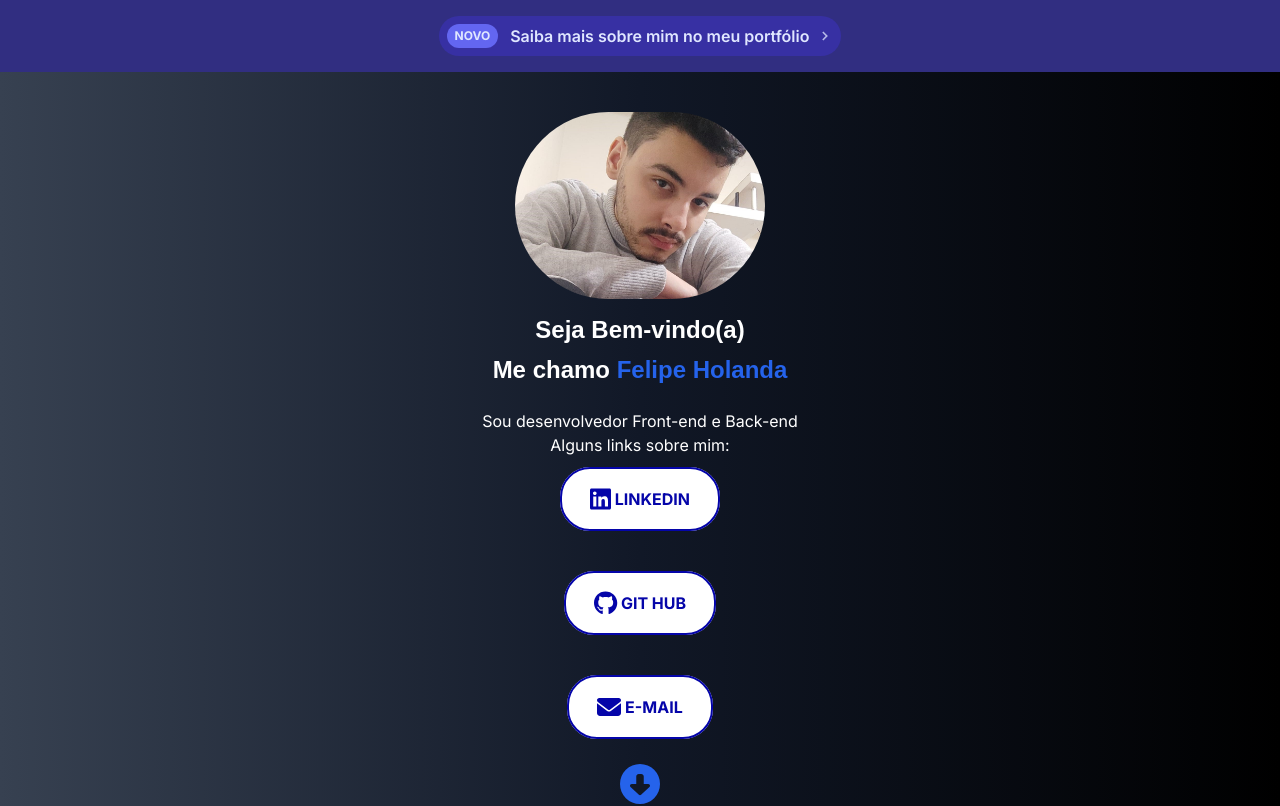
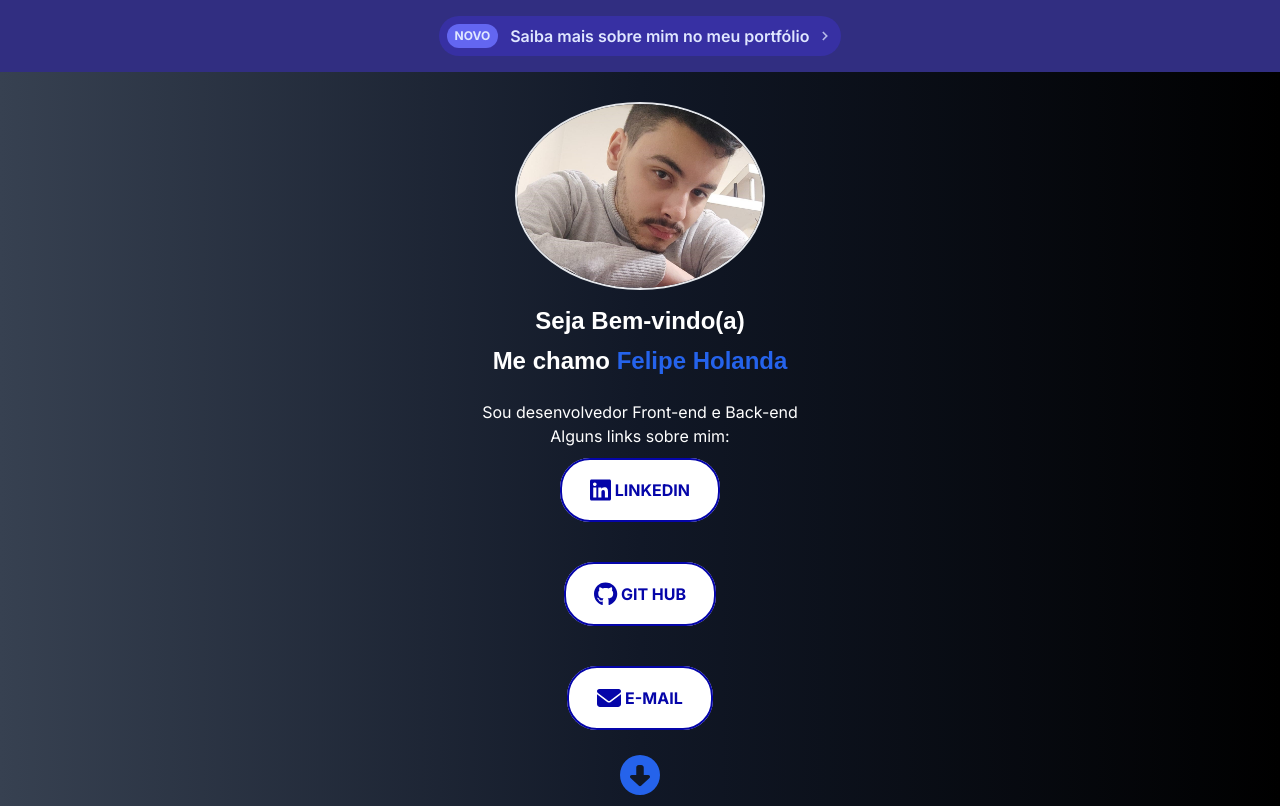
Before and after one commit to felipeholanda2077/LinkTree_Caseiro, a Next.js app: page / in a window 1280 px wide. Shown: the top 806 px of the page. Built offline with nearby package versions, Linux system fonts and the light colour scheme.

Commit message:
Melhoramento de Imagem

```diff
--- a/src/app/page.tsx
+++ b/src/app/page.tsx
@@ -36,7 +36,7 @@ export default function Home() {
           width={250}
           height={250}
           border-radius={50}
-          className="border-2, border-radius-50, rounded-full mb-4"
+          className="border-2 border-radius-50 rounded-full mb-4 imag"
         />
 
         <h1 className="sub-titulo text-white text-4xl font-bold text-center">
@@ -51,7 +51,7 @@ export default function Home() {
           </a>
         </h1>
 
-        <p className="mt-6 text-white text-1xl text-center">
+        <p className="mt-6 text-white text-1 text-center">
           Sou desenvolvedor Front-end e Back-end
         </p>
 
--- a/src/app/scss/Button.scss
+++ b/src/app/scss/Button.scss
@@ -3,6 +3,12 @@
   text-align: center;
   border-radius:30px;
   margin-bottom: -120px;
+}
+
+.imag {
+  margin-top: -10px;
+  text-align: center;
+  border-radius: 100%;
 }
 
 $cyan: #0505A9;
```
